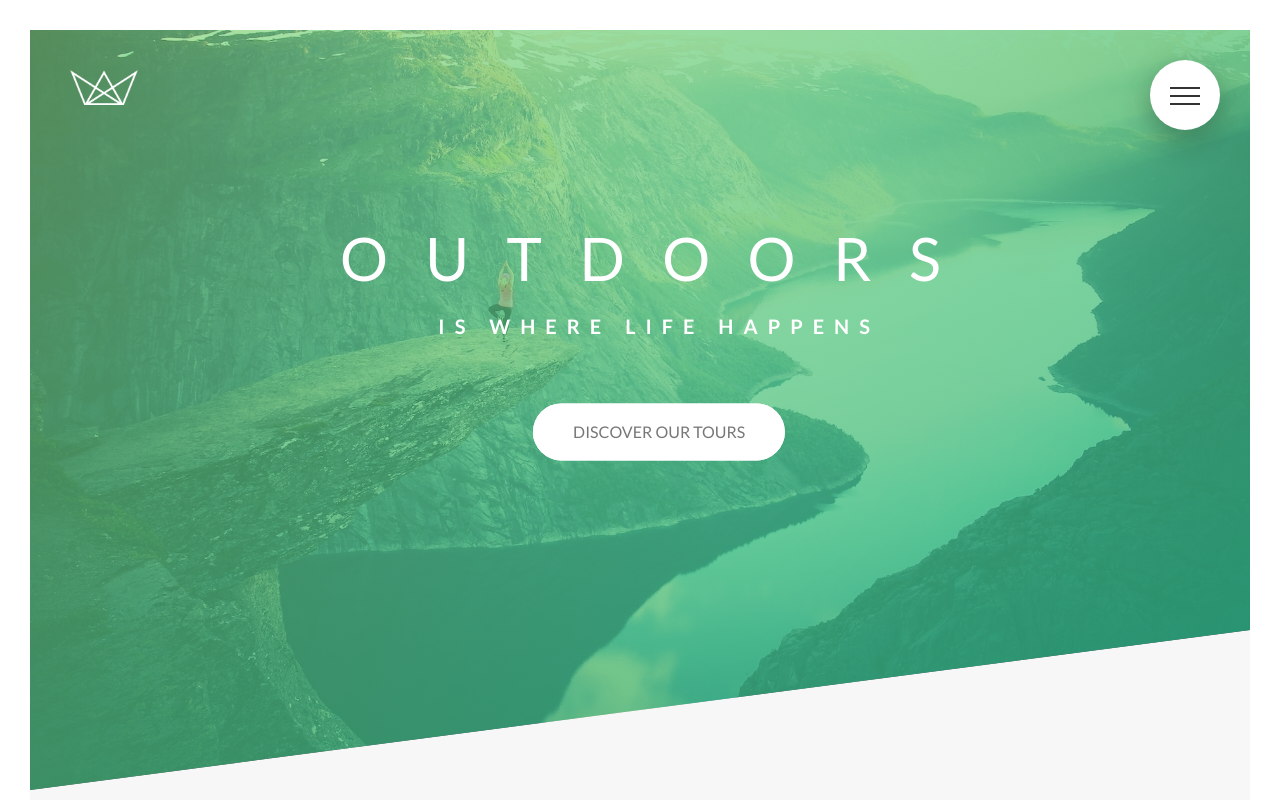
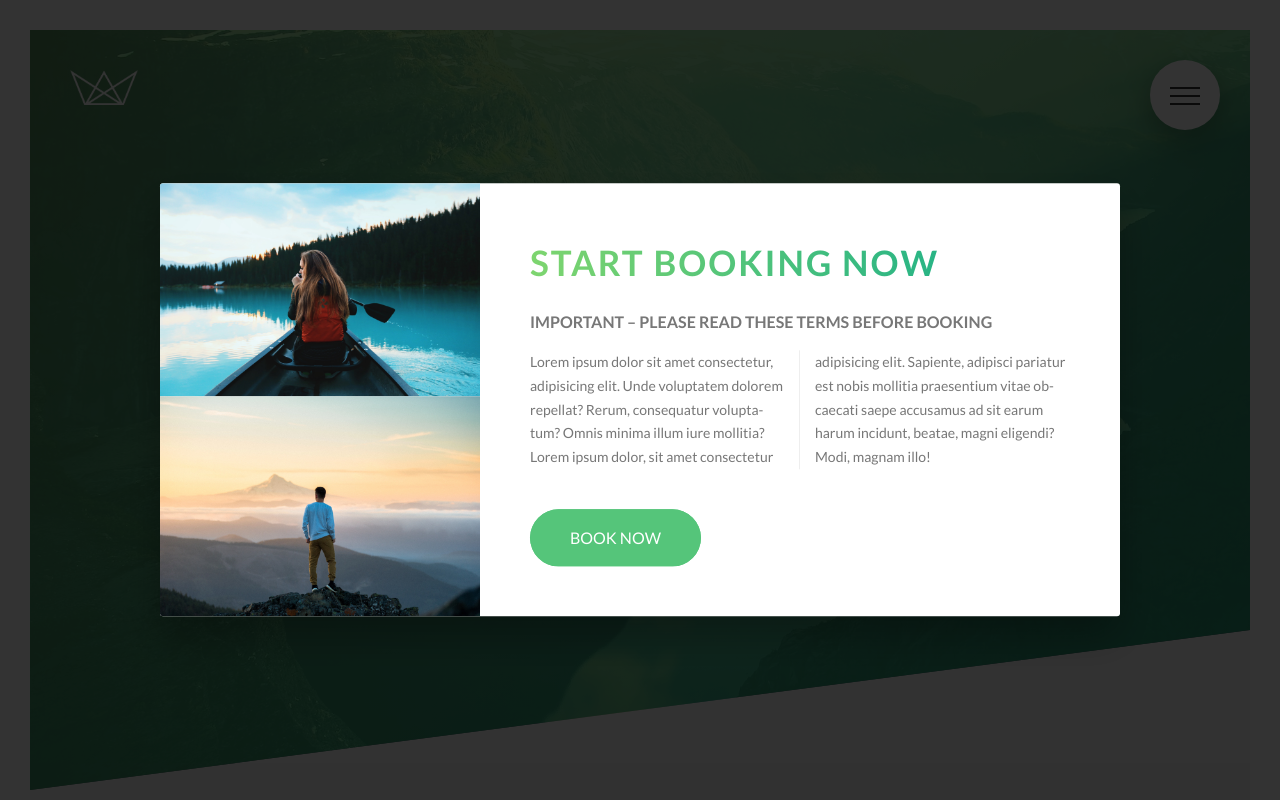
Before and after one commit to super8989/SCSS_Natours, a website: page index.html in a window 1280 px wide. Shown: the top 800 px of the page. Drawn offline with Linux system fonts and the light colour scheme.

Commit message:
Building a Pure CSS Popup part 1

```diff
--- a/index.html
+++ b/index.html
@@ -369,6 +369,27 @@
         </div>
     </footer>
 
+    <div class="popup">
+        <div class="popup__content">
+            <div class="popup__left">
+                <img src="img/nat-8.jpg" alt="Tour Photo" class="popup__img">
+                <img src="img/nat-9.jpg" alt="Tour Photo" class="popup__img">
+            </div>
+            <div class="popup__right">
+                <h2 class="heading-secondary u-margin-bottom-small">Start booking now</h2>
+                <h3 class="heading-tertiary u-margin-bottom-small">Important &ndash; Please read these terms before
+                    booking</h3>
+                <p class="popup__text">
+                    Lorem ipsum dolor sit amet consectetur, adipisicing elit. Unde voluptatem dolorem repellat? Rerum,
+                    consequatur voluptatum? Omnis minima illum iure mollitia? Lorem ipsum dolor, sit amet consectetur
+                    adipisicing elit. Sapiente, adipisci pariatur est nobis mollitia praesentium vitae obcaecati saepe
+                    accusamus ad sit earum harum incidunt, beatae, magni eligendi? Modi, magnam illo!
+                </p>
+                <a href="#" class="btn btn--green">Book now</a>
+            </div>
+        </div>
+    </div>
+
 </body>
 
 </html>
--- a/sass/abstracts/_mixins.scss
+++ b/sass/abstracts/_mixins.scss
@@ -5,3 +5,10 @@
     clear: both;
   }
 }
+
+@mixin absCenter {
+  position: absolute;
+  top: 50%;
+  left: 50%;
+  transform: translate(-50%, -50%);
+}
--- /dev/null
+++ b/sass/components/_popup.scss
@@ -0,0 +1,51 @@
+.popup {
+  height: 100vh;
+  width: 100%;
+  position: fixed;
+  top: 0;
+  left: 0;
+  background-color: rgba($color-black, .8);
+  z-index: 9999;
+
+  &__content {
+    @include absCenter;
+
+    width: 75%;
+    background-color: $color-white;
+    box-shadow: 0 2rem 4rem rgba($color-black, .3);
+    border-radius: 3px;
+    display: table;
+    overflow: hidden;
+  }
+
+  &__left {
+    width: 33.3333%;
+    display: table-cell;
+  }
+
+  &__right {
+    width: 66.6667%;
+    display: table-cell;
+    vertical-align: middle;
+    padding: 3rem 5rem;
+  }
+
+  &__img {
+    display: block;
+    width: 100%;
+  }
+
+  &__text {
+    font-size: 1.4rem;
+    margin-bottom: 4rem;
+
+    column-count: 2;
+    column-gap: 3rem; //1em = 14px
+    column-rule: 1px solid $color-grey-light-2;
+
+    -moz-hyphens: auto;
+    -ms-hyphens: auto;
+    -webkit-hyphens: auto;
+    hyphens: auto;
+  }
+}
--- a/sass/main.scss
+++ b/sass/main.scss
@@ -13,6 +13,7 @@
 @import "components/composition";
 @import "components/feature-box";
 @import "components/form";
+@import "components/popup";
 @import 'components/story';
 
 @import "layout/footer";
```
Also changed, not shown: css/main.css, 1 other file.
